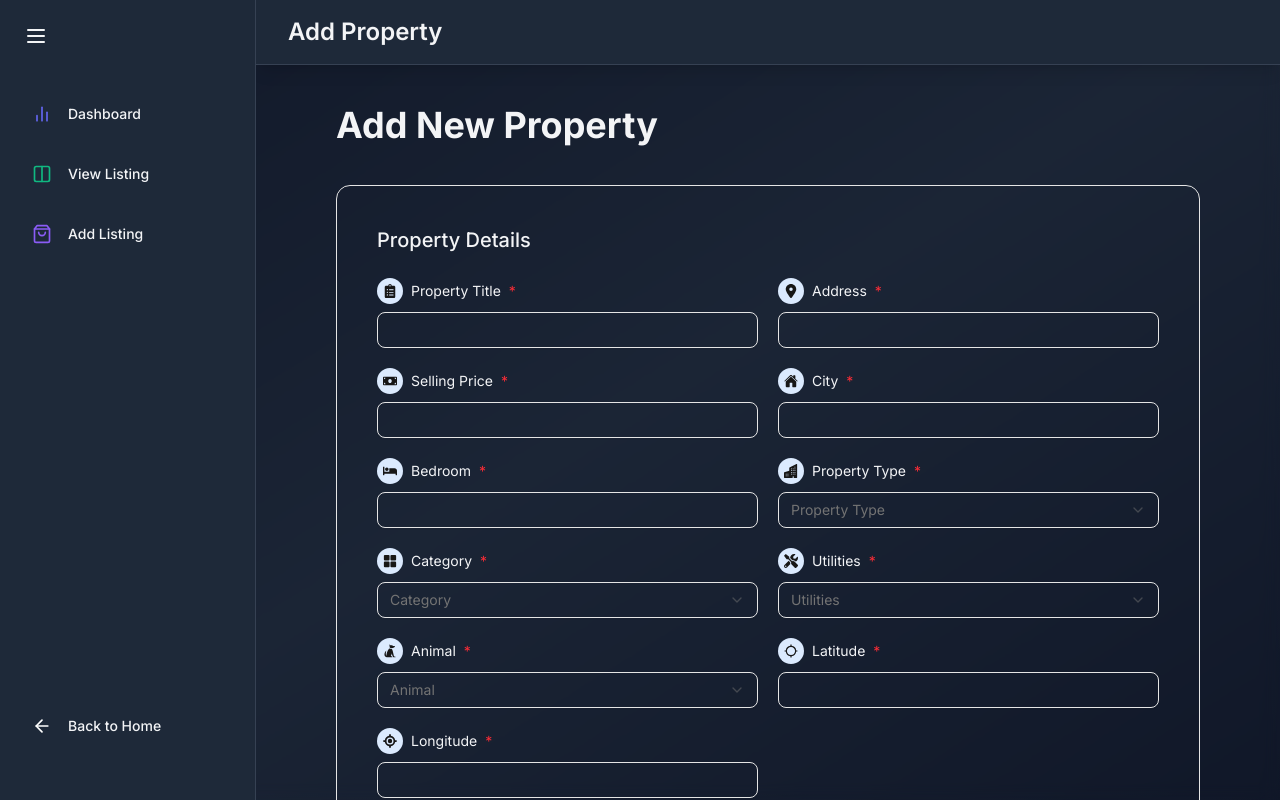
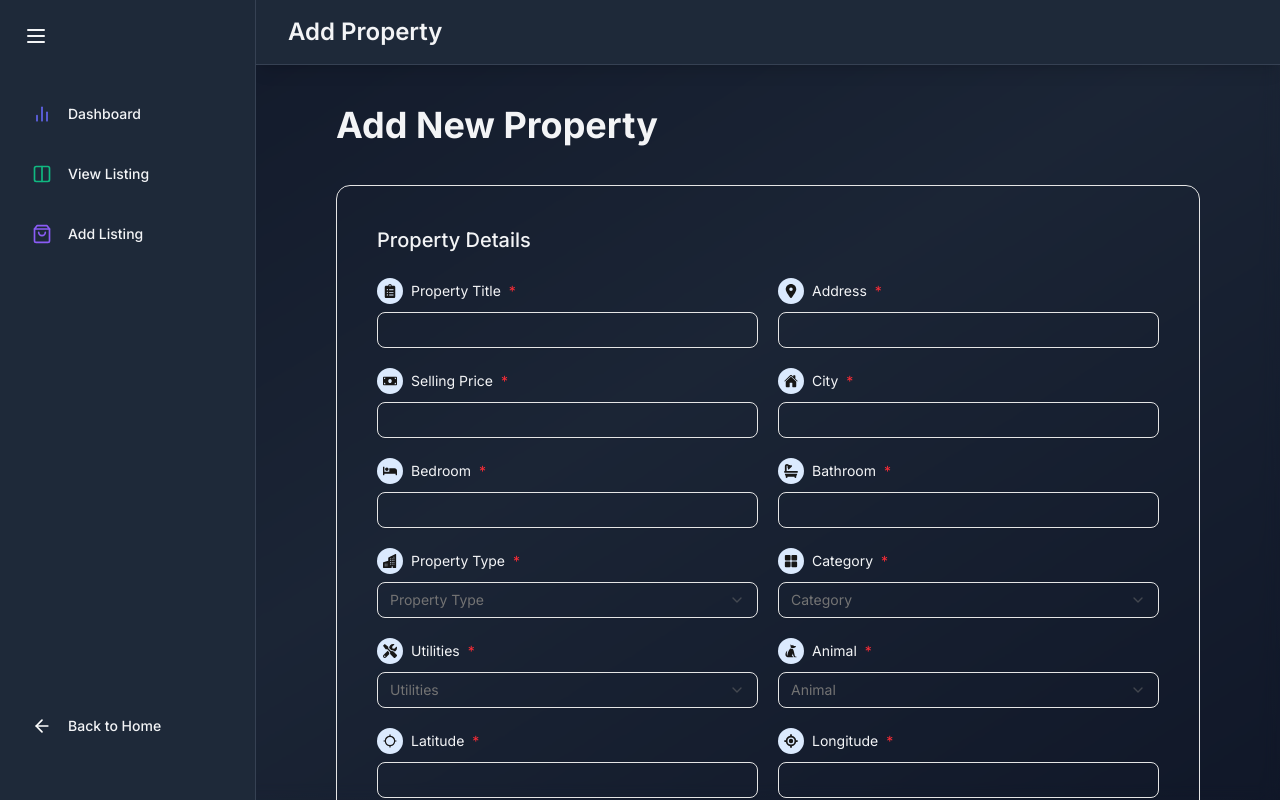
Before and after one commit to ChamikaJayarathna/KeyNestFrontend, a React (Vite) app: page /admin/add-property in a window 1280 px wide. Built offline with nearby package versions, Linux system fonts and the light colour scheme.

Commit message:
update AddProperty v1

```diff
--- a/src/Shared/propertyDetails.json
+++ b/src/Shared/propertyDetails.json
@@ -34,6 +34,13 @@
       "fieldType": "number",
       "required": true,
       "icon": "FaBed"
+    },
+    {
+      "label": "Bathroom",
+      "name": "bathroom",
+      "fieldType": "number",
+      "required": true,
+      "icon": "FaBath"
     },
     {
       "label": "Property Type",
--- a/src/admin/add-property/components/IconField.jsx
+++ b/src/admin/add-property/components/IconField.jsx
@@ -11,6 +11,7 @@ import { GiSittingDog } from "react-icons/gi";
 import { MdLocationSearching } from "react-icons/md";
 import { FaLocationCrosshairs } from "react-icons/fa6";
 import { FaFileAlt } from "react-icons/fa";
+import { FaBath } from "react-icons/fa6";
 
 const iconMap = {
   FaClipboardList: <FaClipboardList />,
@@ -18,6 +19,7 @@ const iconMap = {
   FaMoneyBill: <FaMoneyBill />,
   IoHome: <IoHome />,
   FaBed: <FaBed />,
+  FaBath: <FaBath />,
   BsBuildingsFill: <BsBuildingsFill />,
   IoGrid: <IoGrid />,
   FaTools: <FaTools />,
```
